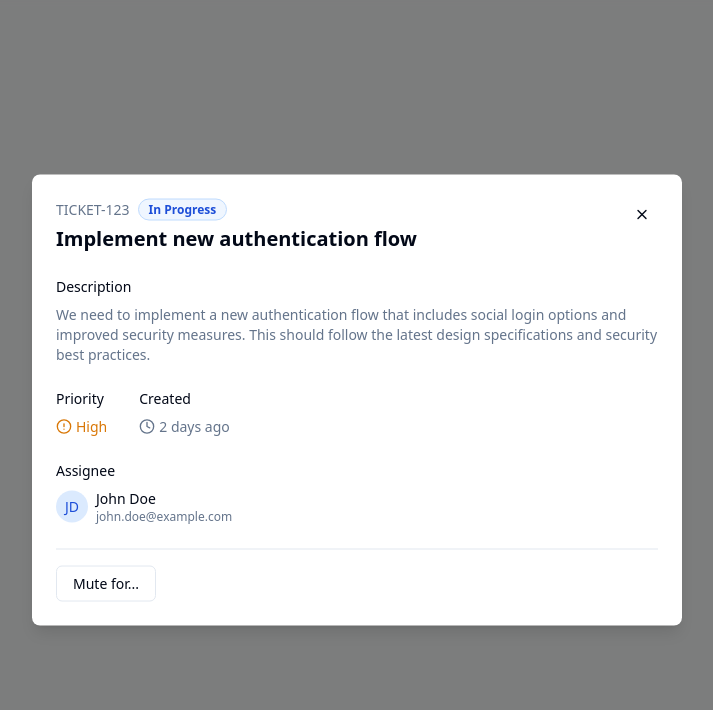
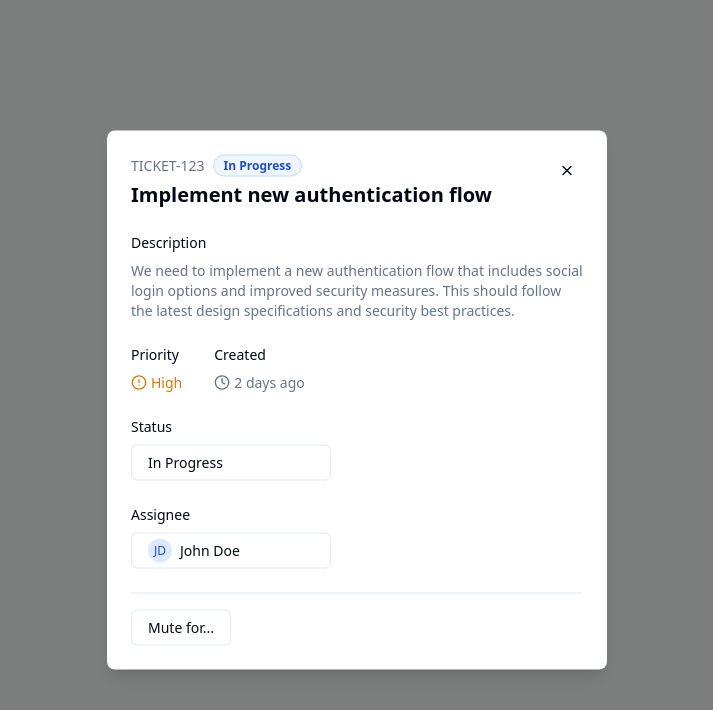
Before and after one commit to griffinrobertelliott/ticketaroo-card, a React (Vite) app: page / in a window 1280 px wide. Both pictures are taken after a click on the button "Open Ticket". Shown: the top 710 px of the page, without its empty margins (283-996 px from the left). Built offline with nearby package versions, Linux system fonts and the light colour scheme.

Commit message:
Update ticket status and assignee
Enable changing the ticket status and assignee directly within the ticket card when the ticket is not muted.
[skip gpt_engineer]

```diff
--- a/src/components/TicketDialog.tsx
+++ b/src/components/TicketDialog.tsx
@@ -1,5 +1,5 @@
 import * as Dialog from "@radix-ui/react-dialog";
-import { X, AlertCircle, Clock, BellOff } from "lucide-react";
+import { X, AlertCircle, Clock, BellOff, User } from "lucide-react";
 import { Badge } from "./ui/badge";
 import { Button } from "./ui/button";
 import { useState } from "react";
@@ -11,10 +11,25 @@ interface TicketDialogProps {
   onClose: () => void;
 }
 
+type Status = "To Do" | "In Progress" | "Done";
+type Assignee = {
+  id: string;
+  name: string;
+  email: string;
+  initials: string;
+};
+
 const TicketDialog = ({ isOpen, onClose }: TicketDialogProps) => {
   const [isMuted, setIsMuted] = useState(false);
   const [muteDuration, setMuteDuration] = useState<string>("");
   const [muteEndTime, setMuteEndTime] = useState<Date | null>(null);
+  const [status, setStatus] = useState<Status>("In Progress");
+  const [assignee, setAssignee] = useState<Assignee>({
+    id: "1",
+    name: "John Doe",
+    email: "john.doe@example.com",
+    initials: "JD"
+  });
 
   const handleMute = (duration: string) => {
     if (duration) {
@@ -32,17 +47,35 @@ const TicketDialog = ({ isOpen, onClose }: TicketDialogProps) => {
     setMuteEndTime(null);
   };
 
+  const statusOptions: Status[] = ["To Do", "In Progress", "Done"];
+  const assigneeOptions: Assignee[] = [
+    { id: "1", name: "John Doe", email: "john.doe@example.com", initials: "JD" },
+    { id: "2", name: "Jane Smith", email: "jane.smith@example.com", initials: "JS" },
+    { id: "3", name: "Bob Wilson", email: "bob.wilson@example.com", initials: "BW" }
+  ];
+
+  const getStatusColor = (status: Status) => {
+    switch (status) {
+      case "To Do":
+        return "bg-gray-50 text-gray-700 border-gray-200";
+      case "In Progress":
+        return "bg-blue-50 text-blue-700 border-blue-200";
+      case "Done":
+        return "bg-green-50 text-green-700 border-green-200";
+    }
+  };
+
   return (
     <Dialog.Root open={isOpen} onOpenChange={onClose}>
       <Dialog.Portal>
-        <Dialog.Overlay className="ticket-popup-overlay" />
-        <Dialog.Content className="ticket-popup-content">
+        <Dialog.Overlay className="fixed inset-0 bg-black/50 backdrop-blur-sm" />
+        <Dialog.Content className="fixed left-[50%] top-[50%] max-h-[85vh] w-[90vw] max-w-[500px] translate-x-[-50%] translate-y-[-50%] rounded-lg bg-white p-6 shadow-lg">
           <div className="flex justify-between items-start mb-6">
             <div>
               <div className="flex items-center gap-2 mb-1">
                 <span className="text-sm text-muted-foreground">TICKET-123</span>
-                <Badge variant="outline" className="bg-blue-50 text-blue-700 border-blue-200">
-                  In Progress
+                <Badge variant="outline" className={getStatusColor(status)}>
+                  {status}
                 </Badge>
                 {isMuted && (
                   <Badge variant="outline" className="bg-orange-50 text-orange-700 border-orange-200">
@@ -91,16 +124,87 @@ const TicketDialog = ({ isOpen, onClose }: TicketDialogProps) => {
             </div>
 
             <div>
+              <h3 className="text-sm font-medium mb-2">Status</h3>
+              {!isMuted ? (
+                <Select.Root value={status} onValueChange={(value: Status) => setStatus(value)}>
+                  <Select.Trigger className="inline-flex items-center justify-between whitespace-nowrap rounded-md text-sm ring-offset-background transition-colors focus-visible:outline-none focus-visible:ring-2 focus-visible:ring-ring focus-visible:ring-offset-2 disabled:pointer-events-none disabled:opacity-50 border border-input bg-background hover:bg-accent hover:text-accent-foreground h-9 px-4 py-2 w-[200px]">
+                    <Select.Value>{status}</Select.Value>
+                  </Select.Trigger>
+                  <Select.Portal>
+                    <Select.Content className="bg-white rounded-md shadow-lg border">
+                      <Select.Viewport className="p-1">
+                        {statusOptions.map((option) => (
+                          <Select.Item
+                            key={option}
+                            value={option}
+                            className="relative flex cursor-default select-none items-center rounded-sm py-1.5 pl-8 pr-2 text-sm outline-none hover:bg-accent focus:bg-accent"
+                          >
+                            <Select.ItemText>{option}</Select.ItemText>
+                          </Select.Item>
+                        ))}
+                      </Select.Viewport>
+                    </Select.Content>
+                  </Select.Portal>
+                </Select.Root>
+              ) : (
+                <div className="text-sm text-muted-foreground">{status}</div>
+              )}
+            </div>
+
+            <div>
               <h3 className="text-sm font-medium mb-2">Assignee</h3>
-              <div className={cn("flex items-center gap-2", isMuted && "opacity-50")}>
-                <div className="h-8 w-8 rounded-full bg-blue-100 flex items-center justify-center">
-                  <span className="text-sm text-blue-700 font-medium">JD</span>
+              {!isMuted ? (
+                <Select.Root
+                  value={assignee.id}
+                  onValueChange={(value) => {
+                    const newAssignee = assigneeOptions.find((a) => a.id === value);
+                    if (newAssignee) setAssignee(newAssignee);
+                  }}
+                >
+                  <Select.Trigger className="inline-flex items-center justify-between whitespace-nowrap rounded-md text-sm ring-offset-background transition-colors focus-visible:outline-none focus-visible:ring-2 focus-visible:ring-ring focus-visible:ring-offset-2 disabled:pointer-events-none disabled:opacity-50 border border-input bg-background hover:bg-accent hover:text-accent-foreground h-9 px-4 py-2 w-[200px]">
+                    <div className="flex items-center gap-2">
+                      <div className="h-6 w-6 rounded-full bg-blue-100 flex items-center justify-center">
+                        <span className="text-xs text-blue-700 font-medium">
+                          {assignee.initials}
+                        </span>
+                      </div>
+                      <Select.Value>{assignee.name}</Select.Value>
+                    </div>
+                  </Select.Trigger>
+                  <Select.Portal>
+                    <Select.Content className="bg-white rounded-md shadow-lg border">
+                      <Select.Viewport className="p-1">
+                        {assigneeOptions.map((option) => (
+                          <Select.Item
+                            key={option.id}
+                            value={option.id}
+                            className="relative flex cursor-default select-none items-center rounded-sm py-1.5 pl-8 pr-2 text-sm outline-none hover:bg-accent focus:bg-accent"
+                          >
+                            <div className="flex items-center gap-2">
+                              <div className="h-6 w-6 rounded-full bg-blue-100 flex items-center justify-center">
+                                <span className="text-xs text-blue-700 font-medium">
+                                  {option.initials}
+                                </span>
+                              </div>
+                              <Select.ItemText>{option.name}</Select.ItemText>
+                            </div>
+                          </Select.Item>
+                        ))}
+                      </Select.Viewport>
+                    </Select.Content>
+                  </Select.Portal>
+                </Select.Root>
+              ) : (
+                <div className={cn("flex items-center gap-2", isMuted && "opacity-50")}>
+                  <div className="h-8 w-8 rounded-full bg-blue-100 flex items-center justify-center">
+                    <span className="text-sm text-blue-700 font-medium">{assignee.initials}</span>
+                  </div>
+                  <div>
+                    <p className="text-sm font-medium">{assignee.name}</p>
+                    <p className="text-xs text-muted-foreground">{assignee.email}</p>
+                  </div>
                 </div>
-                <div>
-                  <p className="text-sm font-medium">John Doe</p>
-                  <p className="text-xs text-muted-foreground">john.doe@example.com</p>
-                </div>
-              </div>
+              )}
             </div>
 
             <div className="border-t pt-4">
```
